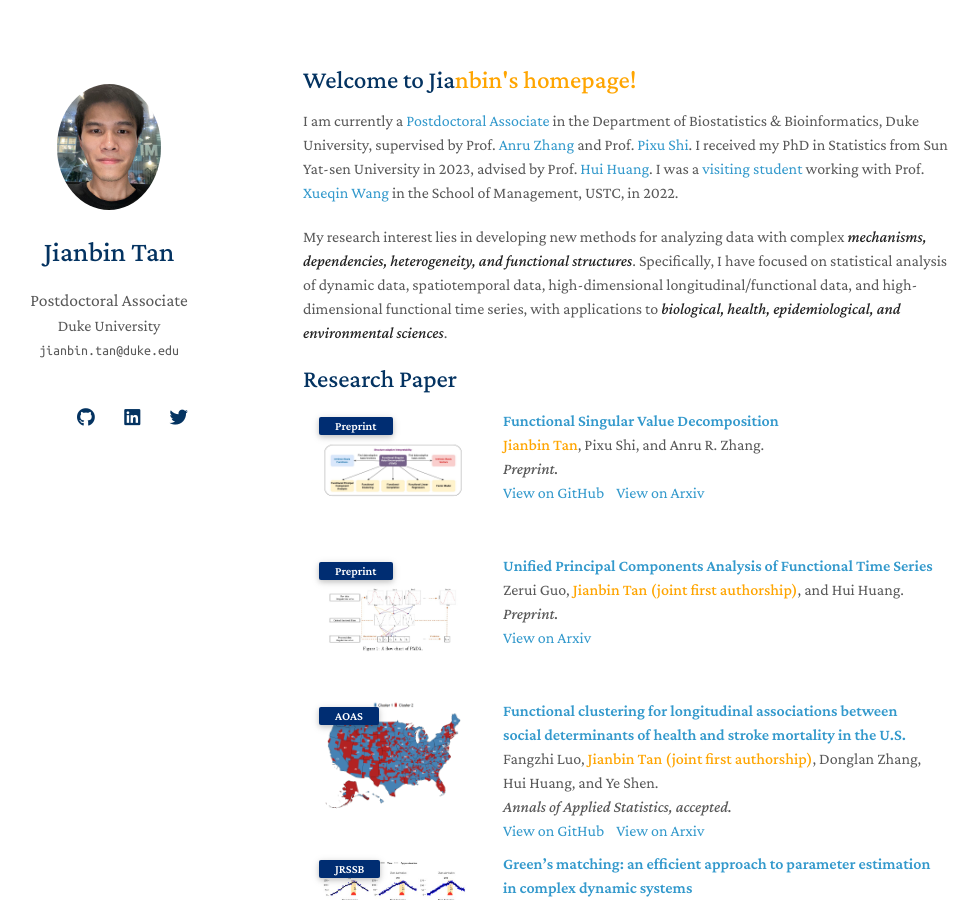
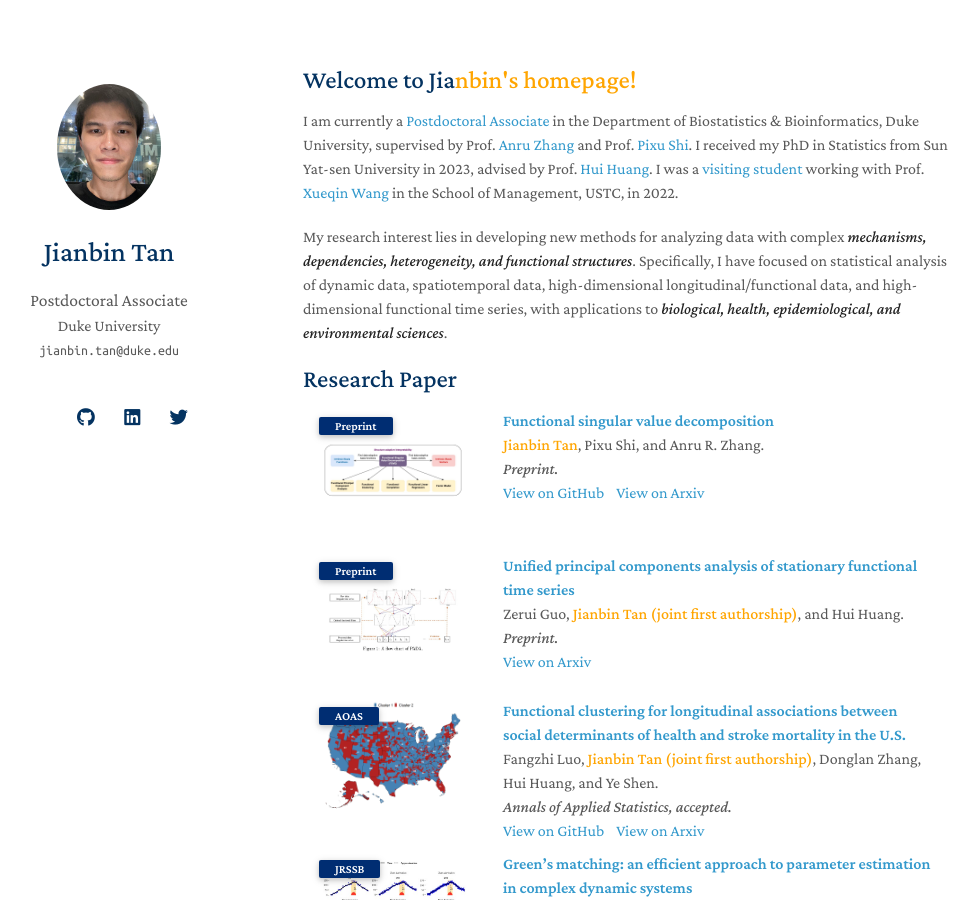
Before and after one commit to Tan-jianbin/Tan-jianbin.github.io, a Jekyll site: the page built from index.md, in a window 1280 px wide and 900 px high. Shown: the whole window, without its empty margins (167-1145 px from the left). Built offline with Jekyll 4.4.1, drawn with Linux system fonts in a browser that asks for light colours; nearby versions of some CDN libraries; a style sheet for code colours, icons or effects is not loaded; our own code applies the rules of GitHub Pages for plain Markdown files.

Commit message:
Update publications.md

```diff
--- a/_includes/publications.md
+++ b/_includes/publications.md
@@ -26,7 +26,7 @@
      <abbr class="badge">  Preprint </abbr>
   </div>
   <div class="col-sm-9" style="position: relative;padding-right: 15px;padding-left: 20px;">
-    <div class="title"><a href="https://arxiv.org/abs/2410.03619">Functional Singular Value Decomposition</a></div>
+    <div class="title"><a href="https://arxiv.org/abs/2410.03619">Functional singular value decomposition</a></div>
     <div class="author"> <strong><span style="color: orange;">Jianbin Tan</span></strong>, Pixu Shi, and Anru R. Zhang.</div>
     <div class="periodical"><em>  Preprint.</em></div>
     <!-- Code -->
@@ -46,7 +46,7 @@
      <abbr class="badge">  Preprint </abbr>
   </div>
   <div class="col-sm-9" style="position: relative;padding-right: 15px;padding-left: 20px;">
-    <div class="title"><a href="https://arxiv.org/abs/2408.02343">Unified Principal Components Analysis of Functional Time Series</a></div>
+    <div class="title"><a href="https://arxiv.org/abs/2408.02343">Unified principal components analysis of stationary functional time series</a></div>
      <div class="author"> Zerui Guo, <strong><span style="color: orange;">Jianbin Tan (joint first authorship)</span></strong>, and Hui Huang.</div>
     <div class="periodical"><em>  Preprint.</em></div>
       <!-- Code -->
```
